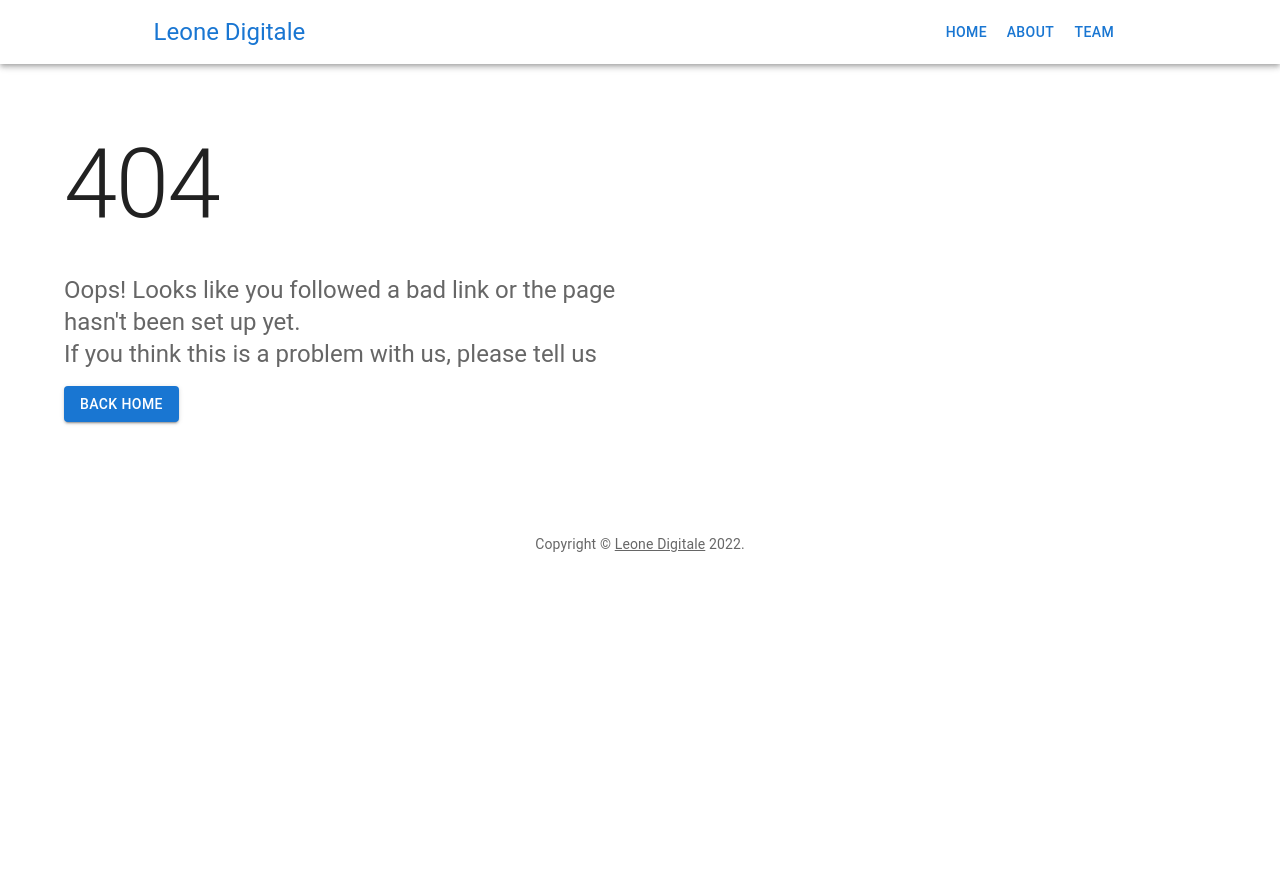
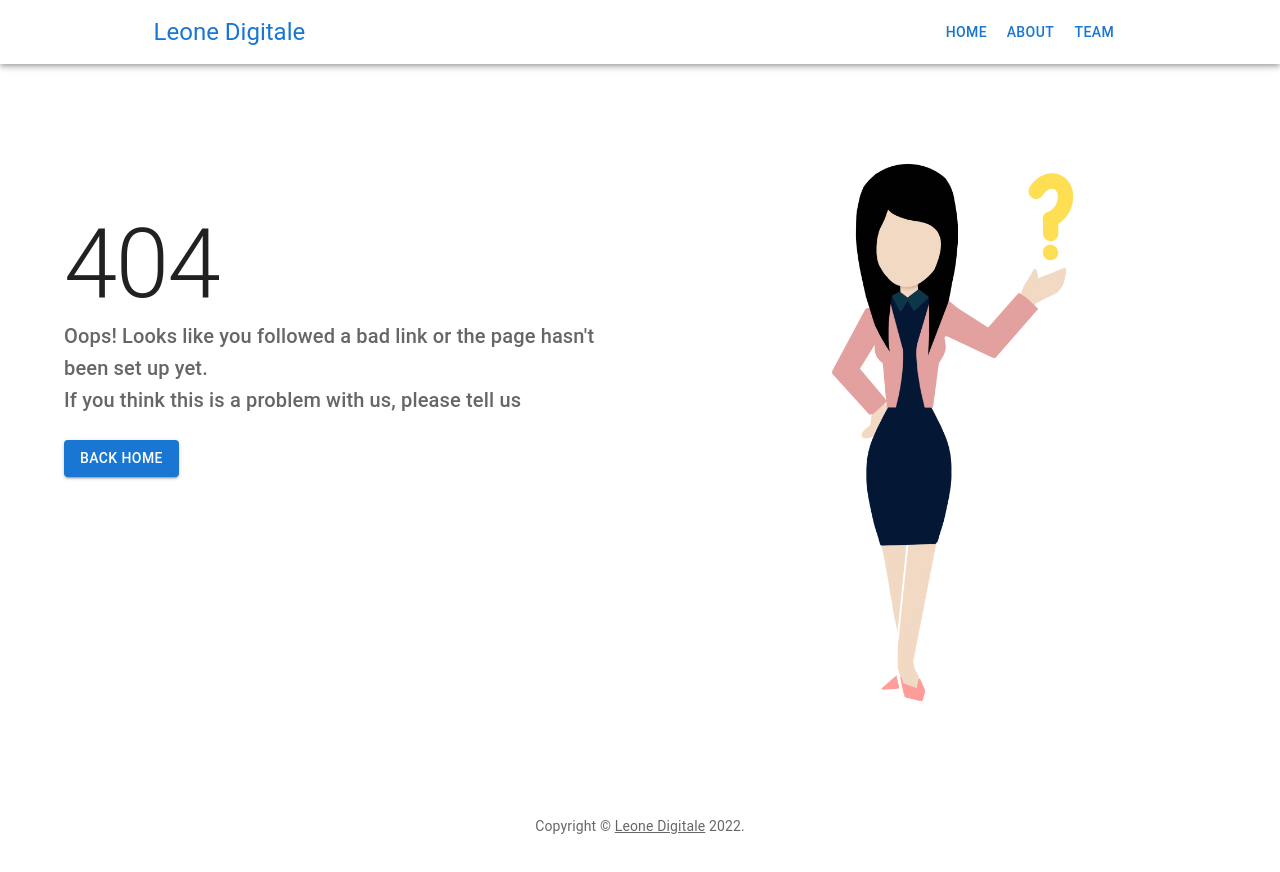
Before and after one commit to jpzambranoleon/static-website-mui, a React (Create React App) app: page /not-found in a window 1280 px wide. Shown: the top 872 px of the page. Before the commit the page ends 800 px from the top, so only its background shows below. Built offline with nearby package versions, Linux system fonts and the light colour scheme; the HTML template or start-up script is replaced by a standard one.

Commit message:
updated Content.jsx

```diff
--- a/src/pages/error404/components/Content.jsx
+++ b/src/pages/error404/components/Content.jsx
@@ -1,40 +1,57 @@
-import { Button, Container, Grid, Typography } from "@mui/material";
+import { Box, Button, Container, Grid, ImageListItem, Typography } from "@mui/material";
+
+const itemData = [
+    {
+        img: '/images/png_confused_girl.png',
+        title: 'girl'
+    },
+]
 
 const Content = () => {
     return (
       <Container>
             <Grid container>
                 <Grid item sx={12} sm={6}>
+                    <Box sx={{ pt: 10 }}>
                     <Typography
                         component="h1"
                         variant="h1"
                         align="left"
                         color="text.primary"
-                        gutterBottom
                     >
                         404
                     </Typography>
                     <Typography
-                        variant="h5"
+                        variant="h6"
                         align="left"
                         color="text.secondary"
                     >
                         Oops! Looks like you followed a bad link or the page hasn't been set up yet.
                     </Typography>
                     <Typography
-                        variant="h5"
+                        variant="h6"
                         align="left"
                         color="text.secondary"
                         paragraph
                     >
                         If you think this is a problem with us, please tell us
                     </Typography>
-                    <Button variant="contained">
+                    <Button variant="contained" sx={{ mt: 1 }}>
                         Back home
                     </Button>
+                    </Box>
                 </Grid>
                 <Grid item xs={12} sm={6}>
-                    <img />
+                    {itemData.map((item) => (
+                        <ImageListItem key={item.img}>
+                            <img
+                                src={`${item.img}?w=164&h=164&fit=crop&auto=format`}
+                                srcSet={`${item.img}?w=164&h=164&fit=crop&auto=format&dpr=2 2x`}
+                                alt={item.title}
+                                loading="lazy"
+                            />
+                        </ImageListItem>
+                    ))}
                 </Grid>
             </Grid>
       </Container>
```
